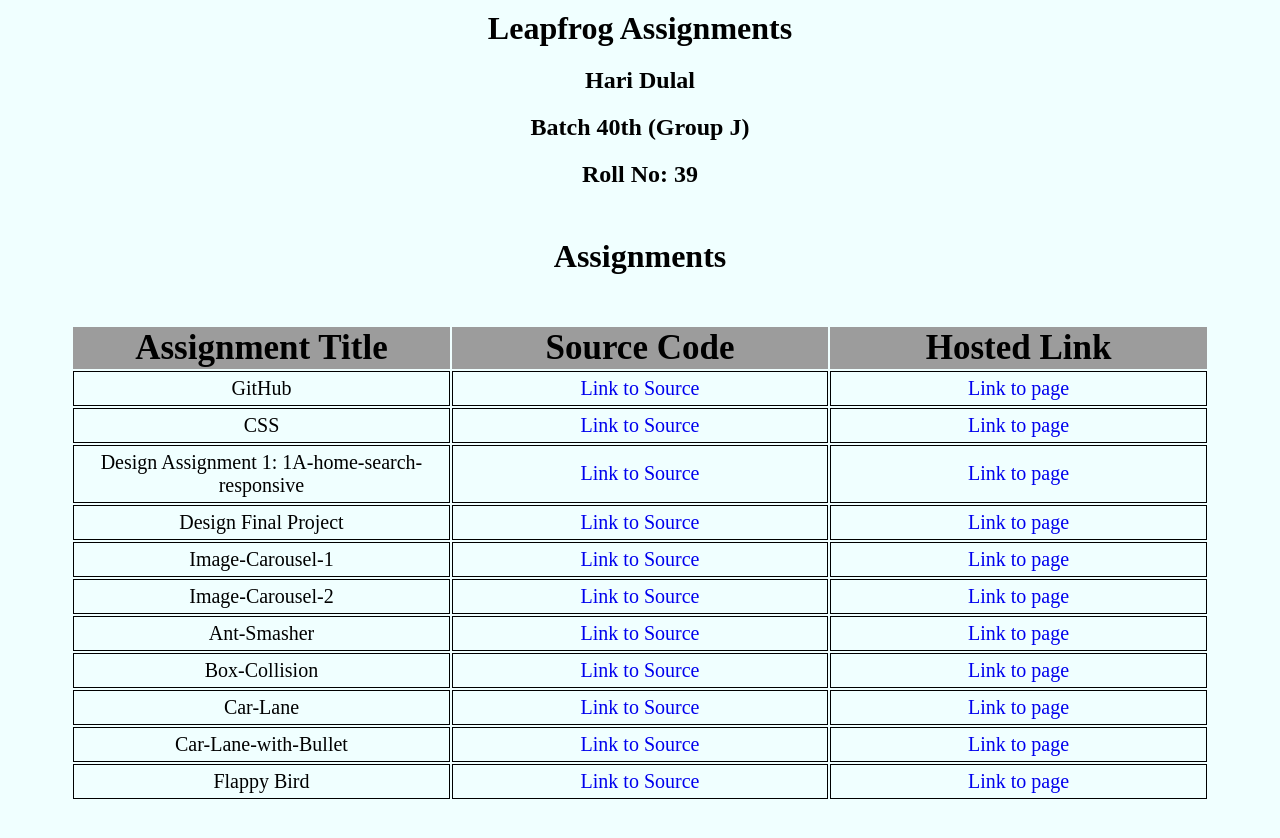
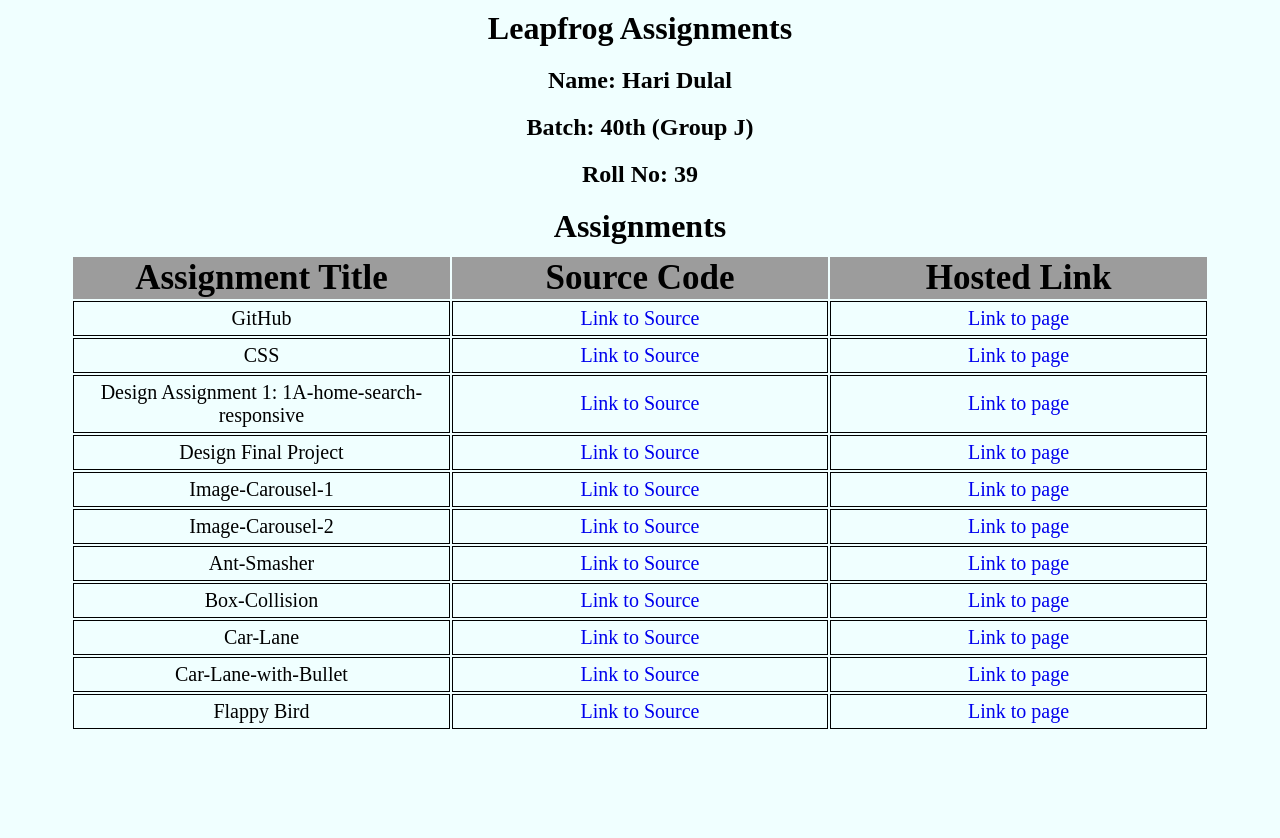
Before and after one commit to haridulal1000/Leapfrog-assignments, a plain HTML site: page index.html in a window 1280 px wide. Drawn offline with Linux system fonts and the light colour scheme.

Commit message:
html edited

```diff
--- a/index.html
+++ b/index.html
@@ -1,5 +1,6 @@
 <!DOCTYPE html>
 <html lang="en">
+
 <head>
     <meta charset="UTF-8">
     <meta http-equiv="X-UA-Compatible" content="IE=edge">
@@ -8,18 +9,19 @@
     <link rel="stylesheet" href="style.css" />
 
 </head>
+
 <body>
-    <div style="width:90%; margin:auto;">
+    <div class='main'>
         <div class="intro">
             <h1>Leapfrog Assignments</h1>
-    <h2>Hari Dulal</h2>
-    <h2>Batch 40th <span style="font-weight: 2000;">(Group J)</span></h2>
-    <h2 style="font-weight: strong;">Roll No: 39</h2>
+            <h2>Name: Hari Dulal</h2>
+            <h2>Batch: 40th (Group J)</h2>
+            <h2>Roll No: 39</h2>
 
 
         </div>
 
-    <h1 style="margin-top: 50px; margin-bottom: 50px;">Assignments</h2>
+        <h1>Assignments</h1>
 
         <div class="container">
             <Table id="table">
@@ -43,4 +45,5 @@
 
 </body>
 <script src="index.js"></script>
+
 </html>
```
Lines whose indentation alone changed are shown as unchanged.
